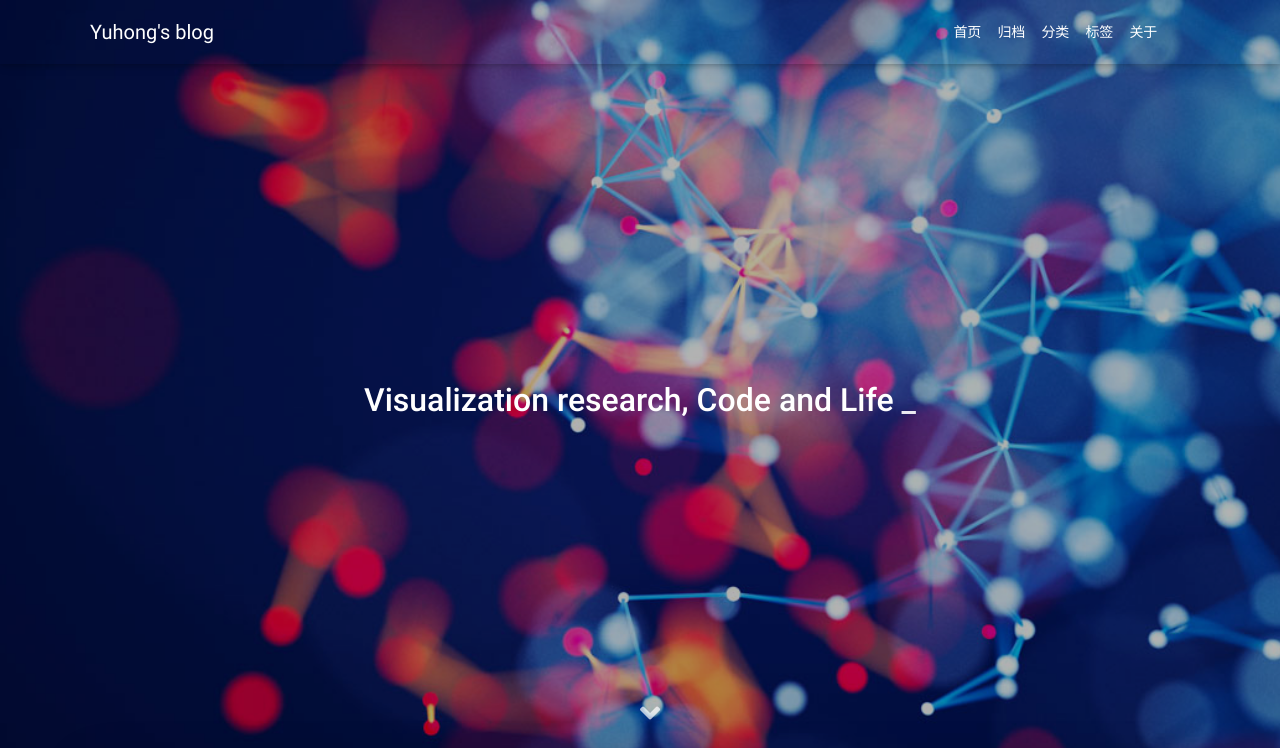
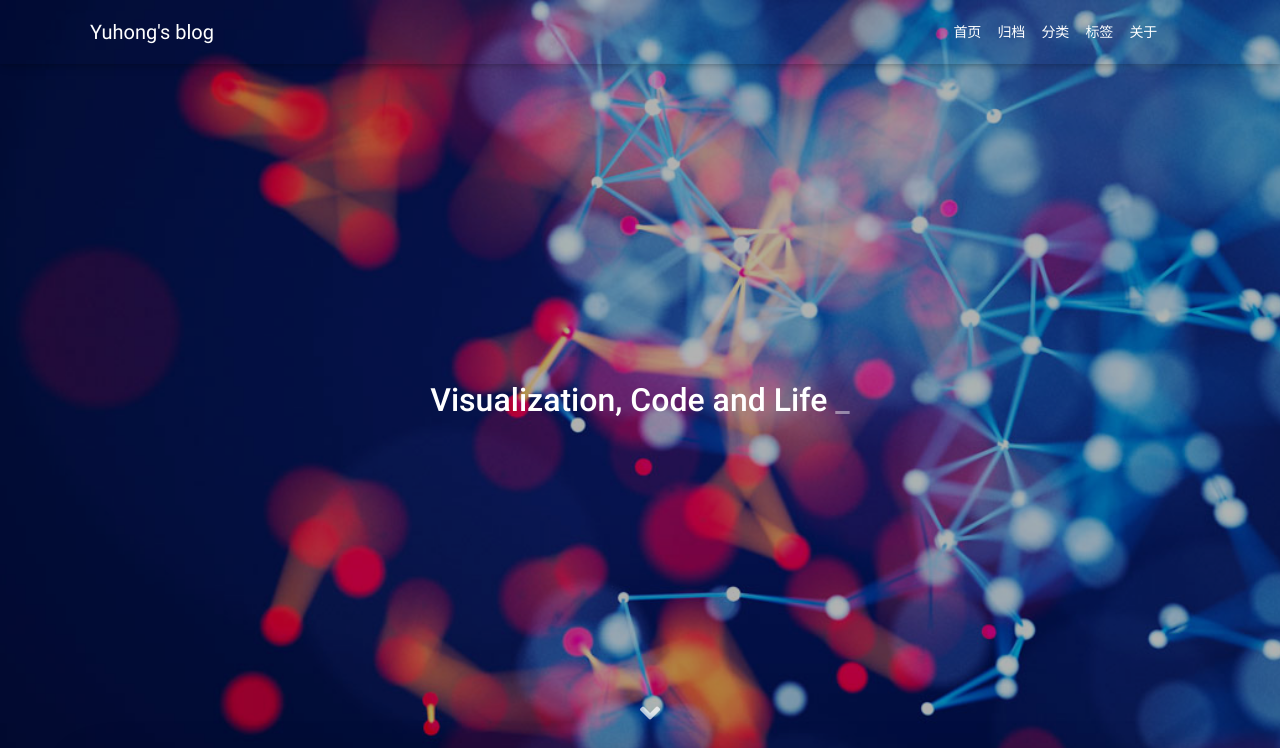
Before and after one commit to yuhongz/yuhongz.github.io, a plain HTML site: page index.html in a window 1280 px wide. Shown: the top 748 px of the page. Drawn offline with Linux system fonts and the light colour scheme; some packages are replaced by stand-ins of ours; a script that the page names is missing; some icons are missing; a small style sheet from the web is missing.

Commit message:
Site updated: 2020-03-01 00:29:01

```diff
--- a/index.html
+++ b/index.html
@@ -336,7 +336,7 @@ More info: Deployment
     var typed = new Typed('#subtitle', {
       strings: [
         '  ',
-        "Visualization research, Code and Life&nbsp;",
+        "Visualization, Code and Life&nbsp;",
       ],
       cursorChar: "_",
       typeSpeed: 70,
```
